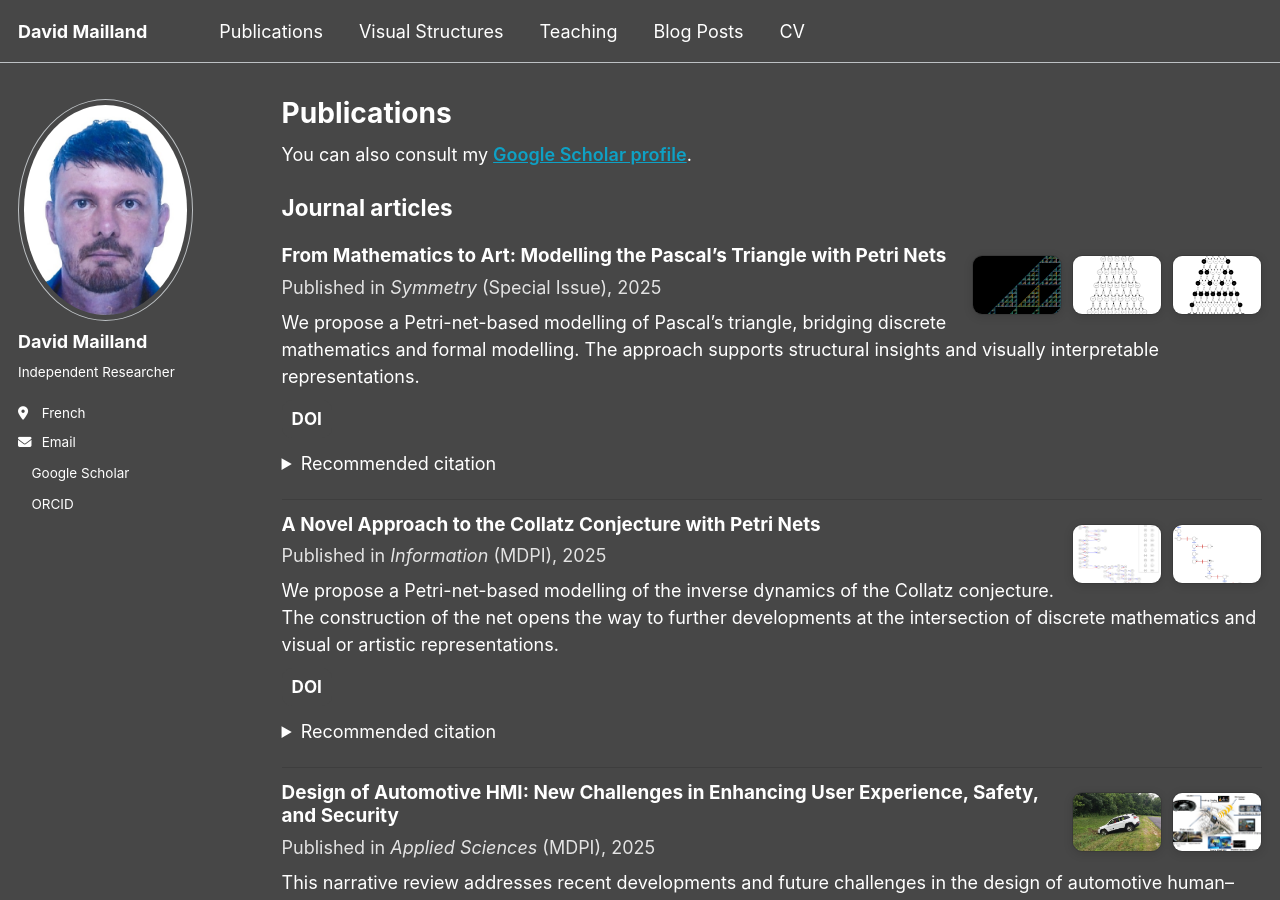
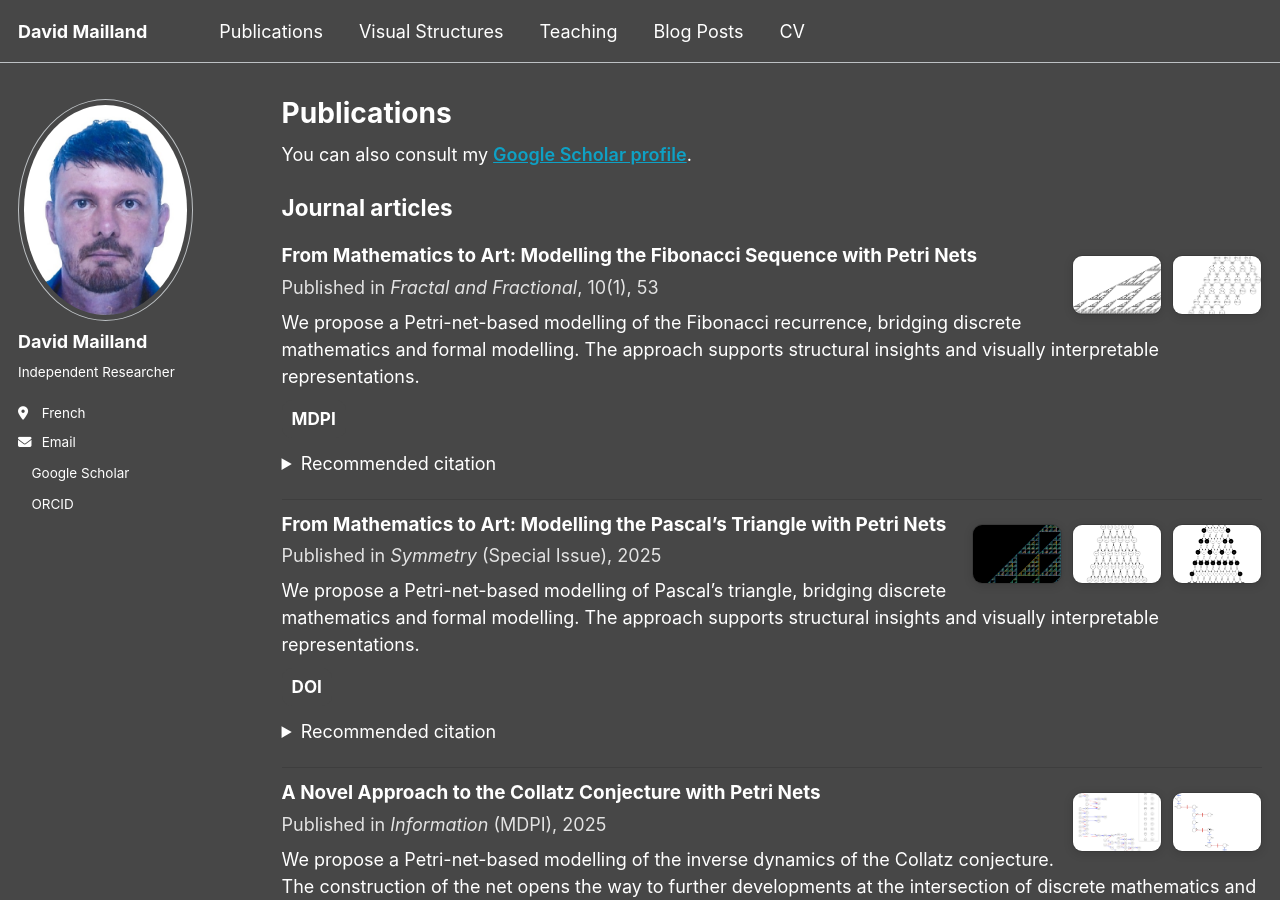
Before and after one commit to davidmailland/davidmailland.github.io, a Jekyll site: the page built from _publications/index.html, in a window 1280 px wide and 900 px high. Built offline with Jekyll 4.4.1, drawn with Linux system fonts in a browser that asks for light colours; some web fonts are replaced; a script bundle is joined from its source files by our own code; library files that are not in the unit come from our copies; a style sheet for code colours, icons or effects is not loaded.

Commit message:
Update index.html

```diff
--- a/_publications/index.html
+++ b/_publications/index.html
@@ -133,6 +133,44 @@ details{ margin:8px 0; }
 <!-- ========================= -->
 <div class="pub-section">
   <h2>Journal articles</h2>
+
+<article class="pub-card">
+
+  <div class="pub-thumbs" aria-label="Fibonacci figures">
+    <a href="#img-fibo-1" title="Petri net structure">
+      <img src="/images/papers/Fibo 01.png" alt="Fibonacci Petri net structure" loading="lazy">
+    </a>
+    <a href="#img-fibo-2" title="Modular / fractal view">
+      <img src="/images/papers/Fibo 02.png" alt="Fibonacci modular/fractal figure" loading="lazy">
+    </a>
+  </div>
+
+  <div class="pub-meta">
+    <h3>From Mathematics to Art: Modelling the Fibonacci Sequence with Petri Nets</h3>
+    <p class="pub-venue">Published in <em>Fractal and Fractional</em>, 10(1), 53</p>
+
+    <p class="pub-abstract">
+      We propose a Petri-net-based modelling of the Fibonacci recurrence, bridging discrete mathematics and formal modelling.
+      The approach supports structural insights and visually interpretable representations.
+    </p>
+
+    <p class="pub-links">
+      <a class="btn" href="https://www.mdpi.com/2504-3110/10/1/53" target="_blank" rel="noopener">MDPI</a>
+    </p>
+
+    <details>
+      <summary>Recommended citation</summary>
+      <p>
+        Mailland, D.; Grobelna, I. (Year).
+        <em>From Mathematics to Art: Modelling the Fibonacci Sequence with Petri Nets</em>.
+        Fractal and Fractional, 10(1), 53.
+        Available at: https://www.mdpi.com/2504-3110/10/1/53
+      </p>
+    </details>
+  </div>
+
+</article>
+
 
   <!-- ===== Symmetry (Pascal, 2025) ===== -->
   <article class="pub-card">
```
